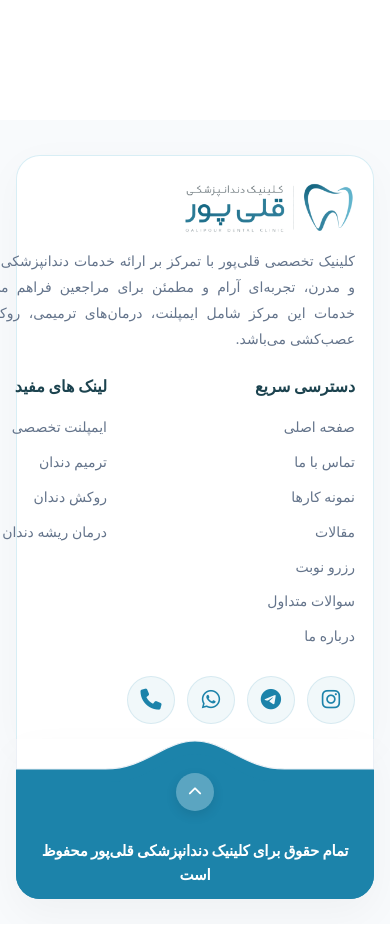
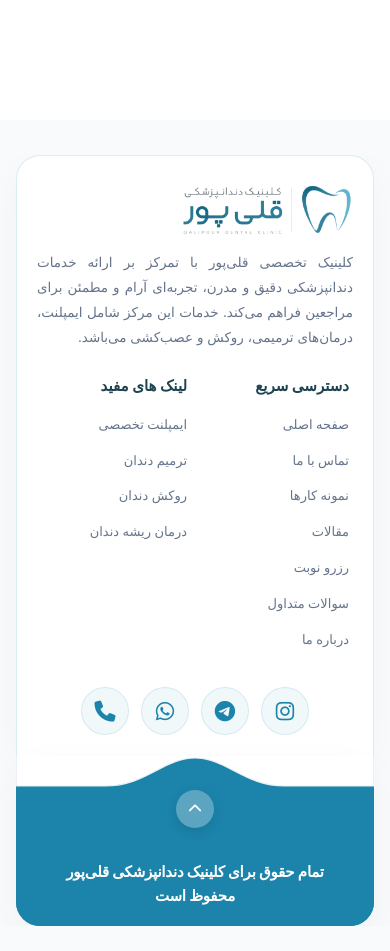
Before and after one commit to Mahdi-MMD/gholipour-dental-clinic, a Next.js app: page / in a window 390 px wide. Shown: the part 4600-5551 px from the top of the page. Before the commit the page ends 5524 px from the top, so only its background shows below. Built offline with nearby package versions, Linux system fonts and the light colour scheme; a small style sheet from the web is missing; a web font is replaced by a local one.

Commit message:
fix(footer): center social icons and link columns on mobile view

```diff
--- a/src/app/globals.css
+++ b/src/app/globals.css
@@ -1650,6 +1650,12 @@ button, input {
   max-width: 440px;
   flex-shrink: 0;
   margin-left: auto; /* in RTL, margin-left pushes everything following it to the left side */
+}
+
+.footer-links-group {
+  display: flex;
+  gap: 40px;
+  align-items: flex-start;
 }
 
 .footer-col-links {
@@ -2600,25 +2606,38 @@ button, input {
 
   /* Footer on Tablet */
   .footer-card {
-    display: grid;
-    grid-template-columns: 1fr 1fr;
+    display: flex;
+    flex-direction: column;
     padding: 35px 30px;
     gap: 30px;
+    width: 100%;
+    box-sizing: border-box;
   }
   .footer-col-brand {
     max-width: 100%;
     margin-left: 0;
-    grid-column: span 2;
+    width: 100%;
+  }
+  .footer-links-group {
+    display: grid;
+    grid-template-columns: 1fr 1fr;
+    gap: 24px;
+    width: 100%;
   }
   .footer-col-socials {
-    grid-column: span 2;
     justify-content: center;
+    align-items: center;
     width: 100%;
+    margin: 0 auto;
   }
   .social-vertical-list {
+    display: flex;
     flex-direction: row;
     justify-content: center;
+    align-items: center;
     width: 100%;
+    gap: 14px;
+    margin: 0 auto;
   }
 }
 
@@ -2753,29 +2772,92 @@ button, input {
   .site-footer {
     padding-top: 35px;
     padding-bottom: 25px;
+    overflow: hidden;
+  }
+  .footer-card-container {
+    max-width: 100%;
+    overflow: hidden;
   }
   .footer-card {
-    grid-template-columns: 1fr;
-    padding: 26px 18px 16px;
-    gap: 20px;
+    display: flex;
+    flex-direction: column;
+    padding: 28px 20px 22px;
+    gap: 22px;
+    box-sizing: border-box;
+    width: 100%;
+    max-width: 100%;
+  }
+  .footer-col-brand {
+    width: 100%;
+    max-width: 100%;
+  }
+  .footer-col-brand .footer-text {
+    text-align: justify;
+    text-align-last: right;
+    word-break: normal;
+    overflow-wrap: break-word;
+    font-size: 13.5px;
+    line-height: 1.85;
+  }
+  .footer-links-group {
+    display: grid;
+    grid-template-columns: 1fr 1fr;
+    gap: 16px;
+    width: 100%;
+    box-sizing: border-box;
+    padding: 0 4px;
+  }
+  .footer-col-links {
+    min-width: 0;
+    width: 100%;
+    box-sizing: border-box;
+  }
+  .footer-col-links .footer-card-title {
+    font-size: 15px;
+    margin-bottom: 10px;
+    text-align: right;
+  }
+  .footer-links {
+    padding: 0;
+    margin: 0;
+  }
+  .footer-links li {
+    margin-bottom: 7px;
+  }
+  .footer-links a {
+    font-size: 13px;
+    line-height: 1.6;
+    word-break: normal;
+    overflow-wrap: break-word;
   }
   .footer-col-socials {
-    grid-column: span 1;
+    display: flex;
     justify-content: center;
+    align-items: center;
     width: 100%;
+    margin: 6px auto 0;
   }
   .social-vertical-list {
+    display: flex;
     flex-direction: row;
     justify-content: center;
+    align-items: center;
     width: 100%;
     gap: 12px;
+    margin: 0 auto;
   }
   .footer-bottom-bar {
-    padding: 20px 14px 12px;
+    padding: 24px 20px 18px;
+    box-sizing: border-box;
+    width: 100%;
   }
   .copyright-text {
     font-size: 12px;
     line-height: 1.6;
+    word-break: normal;
+    overflow-wrap: break-word;
+    margin: 0;
+    padding: 0 10px;
   }
   .floating-social-bubble-container {
     bottom: 20px;
--- a/src/components/Footer.tsx
+++ b/src/components/Footer.tsx
@@ -31,7 +31,9 @@ export default function Footer({ onOpenBooking }: FooterProps) {
             </p>
           </div>
 
-          {/* Col 2: Quick Links (Center-Right) */}
+          {/* Links Section: Quick Links & Useful Links */}
+          <div className="footer-links-group">
+            {/* Col 2: Quick Links */}
             <div className="footer-col footer-col-links">
               <h4 className="footer-card-title">دسترسی سریع</h4>
               <ul className="footer-links">
@@ -68,7 +70,7 @@ export default function Footer({ onOpenBooking }: FooterProps) {
               </ul>
             </div>
 
-          {/* Col 3: Useful Links (Center-Left) */}
+            {/* Col 3: Useful Links */}
             <div className="footer-col footer-col-links">
               <h4 className="footer-card-title">لینک های مفید</h4>
               <ul className="footer-links">
@@ -85,6 +87,7 @@ export default function Footer({ onOpenBooking }: FooterProps) {
                   <a href="/#services">درمان ریشه دندان</a>
                 </li>
               </ul>
+            </div>
           </div>
 
           {/* Col 4: Social Icons (Left) */}
```
Lines whose indentation alone changed are shown as unchanged.
